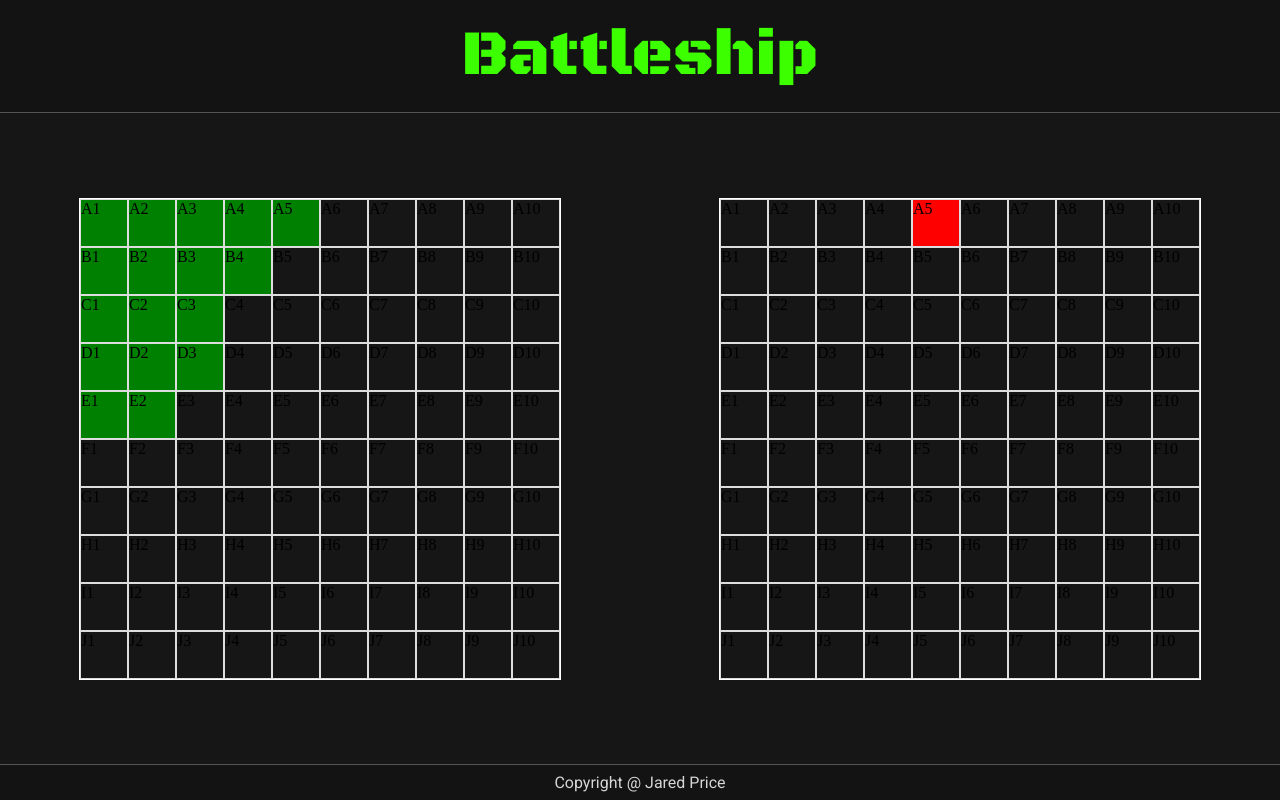
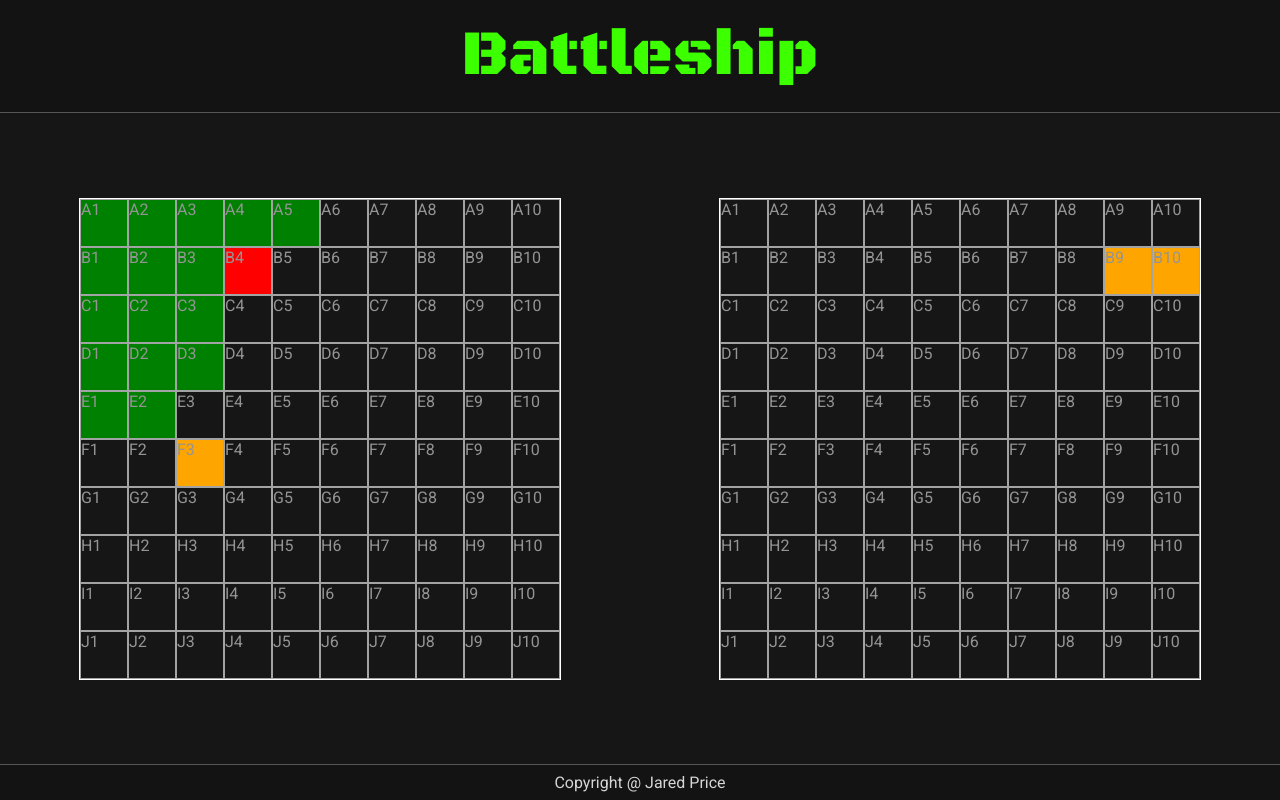
Before and after one commit to Jared588/battleship, a website built with webpack: page src/index.html in a window 1280 px wide. Built offline with nearby package versions, Linux system fonts and the light colour scheme; a web font is replaced by a local one.

Commit message:
Allow missed shots to be displayed on the boards

```diff
--- a/src/gameloop.js
+++ b/src/gameloop.js
@@ -43,6 +43,11 @@ export default function gameloop() {
                 if(playerBoard.getHitShots().includes(playerBoard.getGrid()[i].position)) {
                     cell.style.backgroundColor = 'red';
                 }
+
+                if(playerBoard.getMissedShots().includes(playerBoard.getGrid()[i].position)) {
+                    cell.style.background = 'orange';
+                }
+
                 cell.textContent = playerBoard.getGrid()[i].position;
 
                 playerDisplay.appendChild(cell);
@@ -56,6 +61,10 @@ export default function gameloop() {
                 if(compBoard.getHitShots().includes(compBoard.getGrid()[i].position)) {
                     cell.style.backgroundColor = 'red';
                 }
+
+                if(compBoard.getMissedShots().includes(compBoard.getGrid()[i].position)) {
+                    cell.style.background = 'orange';
+                }
                 cell.textContent = compBoard.getGrid()[i].position;
 
                 compDisplay.appendChild(cell);
--- a/src/index.js
+++ b/src/index.js
@@ -4,8 +4,10 @@ import gameloop from './gameloop';
 const game = gameloop();
 
 game.player.compAttack();
-game.player.playerAttack('A5')
+game.player.compAttack();
+game.player.playerAttack('B9');
+game.player.playerAttack('B10');
 
-console.log(game.player.getPlayerGameboard().getAllShots())
+console.log(game.player.getPlayerGameboard().getAllShots());
 
 game.updateBoard();
--- a/src/styles.css
+++ b/src/styles.css
@@ -42,7 +42,9 @@ header {
 }
 
 .gameboard > * {
-    border: 1px solid #ddd;
+    border: 1px solid #a3a3a3;
+    color: rgb(148, 148, 148);
+    font-family: 'Roboto', 'sans-serif';
 }
 
 @media (max-width: 1000px) {
```
